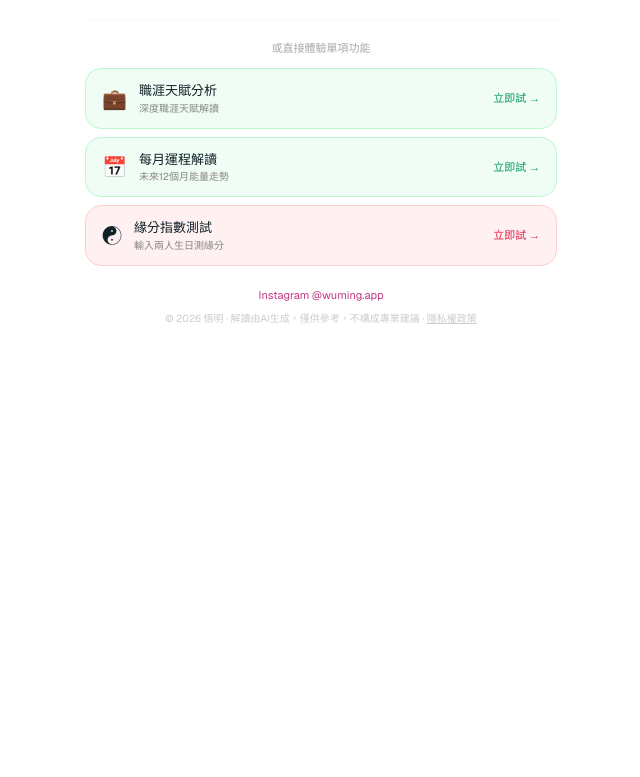
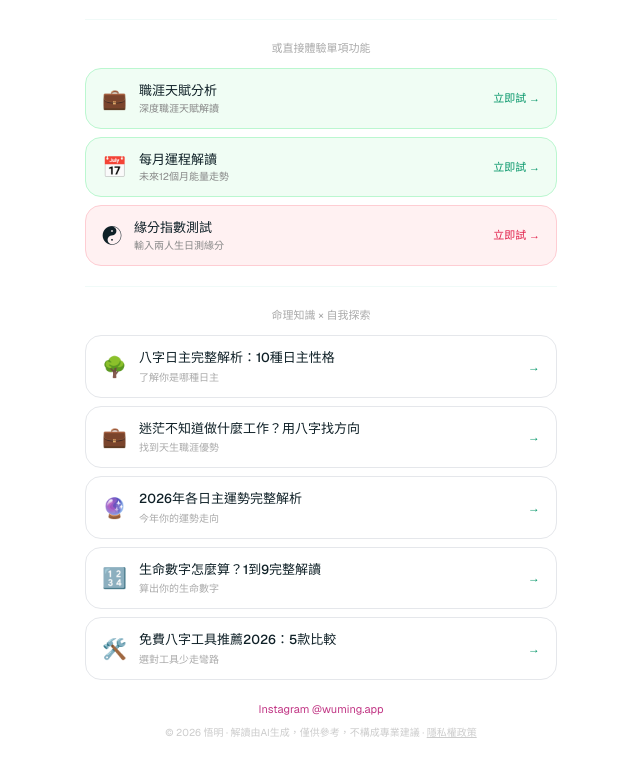
Before and after one commit to jazzteybh/wuming, a Next.js app: page / in a window 1280 px wide. Shown: the part 845-1622 px from the top of the page, without its empty margins (319-959 px from the left). Before the commit the page ends 1211 px from the top, so only its background shows below. Built offline with nearby package versions, Linux system fonts and the light colour scheme.

Commit message:
article page

```diff
--- a/src/app/page.tsx
+++ b/src/app/page.tsx
@@ -198,6 +198,30 @@ export default function Home() {
         </div>
 
 
+        <div className="h-px bg-[#F0FAF8] my-1" />
+
+        <div className="py-4">
+          <p className="text-[11px] text-[#AAA] text-center mb-3">命理知識 × 自我探索</p>
+          <div className="flex flex-col gap-2">
+            {[
+              { emoji: '🌳', title: '八字日主完整解析：10種日主性格', sub: '了解你是哪種日主', href: '/blog/bazi-day-master-guide' },
+              { emoji: '💼', title: '迷茫不知道做什麼工作？用八字找方向', sub: '找到天生職涯優勢', href: '/blog/bazi-career-direction' },
+              { emoji: '🔮', title: '2026年各日主運勢完整解析', sub: '今年你的運勢走向', href: '/blog/2026-bazi-day-master-fortune' },
+              { emoji: '🔢', title: '生命數字怎麼算？1到9完整解讀', sub: '算出你的生命數字', href: '/blog/life-path-number-guide' },
+              { emoji: '🛠️', title: '免費八字工具推薦2026：5款比較', sub: '選對工具少走彎路', href: '/blog/free-bazi-tools-guide' },
+            ].map(a => (
+              <a key={a.href} href={a.href} className="flex items-center gap-3 bg-white border border-[#E5E7EB] rounded-2xl px-4 py-3 active:opacity-70 transition-opacity">
+                <span className="text-[20px]">{a.emoji}</span>
+                <div className="flex-1 min-w-0">
+                  <div className="text-[13px] font-medium text-[#0F2027] truncate">{a.title}</div>
+                  <div className="text-[10px] text-[#AAA] mt-0.5">{a.sub}</div>
+                </div>
+                <span className="text-[12px] text-[#059669] flex-shrink-0">→</span>
+              </a>
+            ))}
+          </div>
+        </div>
+
         <div className="text-center pb-6">
           <a href="https://www.instagram.com/wuming.app" target="_blank" rel="noopener noreferrer" className="text-[11px] text-[#C13584] mb-2 inline-block">Instagram @wuming.app</a>
           <p className="text-[10px] text-[#CCC]">© 2026 悟明 · 解讀由AI生成，僅供參考，不構成專業建議 ·{' '}
```
